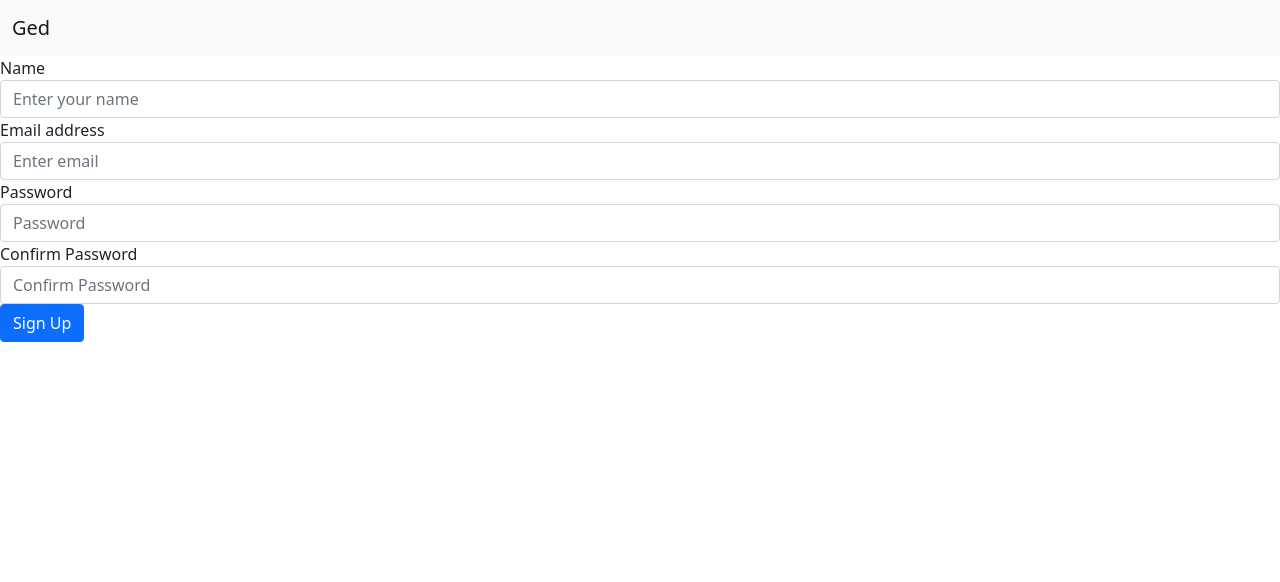
After one commit to barinale/GedProject-Docker, a PHP site: template Views/singup.php in a window 1280 px wide. The commit adds this page. Shown: the top 582 px of the page. Run offline with PHP 8.4, Linux system fonts and the light colour scheme; the template is opened without the code that fills it, so the values that code supplies are empty.

Commit message:
Working in sign up

```diff
--- a/Controller/fileController.php
+++ b/Controller/fileController.php
@@ -12,7 +12,6 @@
         public function addFile(){
             //variable to check if procces of Adding File complete if Not   Remove File from storage
                 $drop = true;
-                var_dump($_POST['Factoryamount']);
             if(isset($_POST['name']) && isset($_FILES['file']) &&
                                      isset($_POST['type_file'])){
                     if(!File::ValidateFile($_FILES['file'])){
--- a/Views/Home.php
+++ b/Views/Home.php
@@ -1,10 +1,5 @@
 <?php
         include_once(__DIR__.'/Components/header.php');
-
         include_once(__DIR__.'/Components/tableFile.php');
         include_once(__DIR__.'/Components/ButtonLogOut.php');
-
-
-
-
         include_once(__DIR__.'/Components/footer.php');
--- a/Views/Login.php
+++ b/Views/Login.php
@@ -18,6 +18,7 @@
     <button type="submit" class="btn btn-primary btn-block mb-4">Sign in</button>
   </form>
 </div>
+<a href="./singup" type="button" class="btn btn-secondary">sing Up</a>
 
   <?php
     if(isset($data)){
--- /dev/null
+++ b/Views/singup.php
@@ -0,0 +1,23 @@
+ <form  method="POST" action="./singUp"  >
+    <div class="form-group">
+
+        <label for="name">Name</label>
+        <input type="text" class="form-control" id="name" placeholder="Enter your name">
+
+    </div>
+    <div class="form-group">
+
+        <label for="emailS">Email address</label>
+        <input type="emailS" class="form-control" id="email" placeholder="Enter email">
+
+    </div>
+    <div class="form-group">
+        <label for="passwordS">Password</label>
+        <input type="password" class="form-control" id="passwordS" placeholder="Password">
+    </div>
+    <div class="form-group">
+        <label for="confirmPasswordS">Confirm Password</label>
+        <input type="password" class="form-control" id="confirmPasswordS" placeholder="Confirm Password">
+    </div>
+    <button type="submit" class="btn btn-primary">Sign Up</button>
+</form>
--- a/Models/User.php
+++ b/classes/User.php
@@ -1,5 +1,4 @@
 <?php
-    namespace Model;
     class User{
         public function __construct(){
 
--- a/index.php
+++ b/index.php
@@ -18,7 +18,10 @@ $cleanRequestUri = str_replace(BASE_PATH,'', $request);
 $router = new Router();
 
 $router->get('/', 'DashboardController@Index',new LoginMiddleWare());
-        //handling Login and Connect
+        //handling Login and Connect and singup
+        $router->post('/singUp','SingUpController@singUp',new notLoginMiddleware());
+        $router->get('/singup','SingUpController@index',new notLoginMiddleware());
+
 $router->get('/Login', 'authController@Index',new notLoginMiddleware());
 $router->post('/Login-check', 'authController@Login');
 $router->post('/LogOut', 'authController@LogOut',new LoginMiddleWare());
```
Also changed, not shown: Controller/singUpController.php (added, +14 -0 lines), uploads/1707486089135.jpeg (deleted), uploads/Unisalento-Facebook-App-Class-diagram.png (deleted), uploads/modele-facture-fr-pur-750px.png (deleted), 2 other files.
